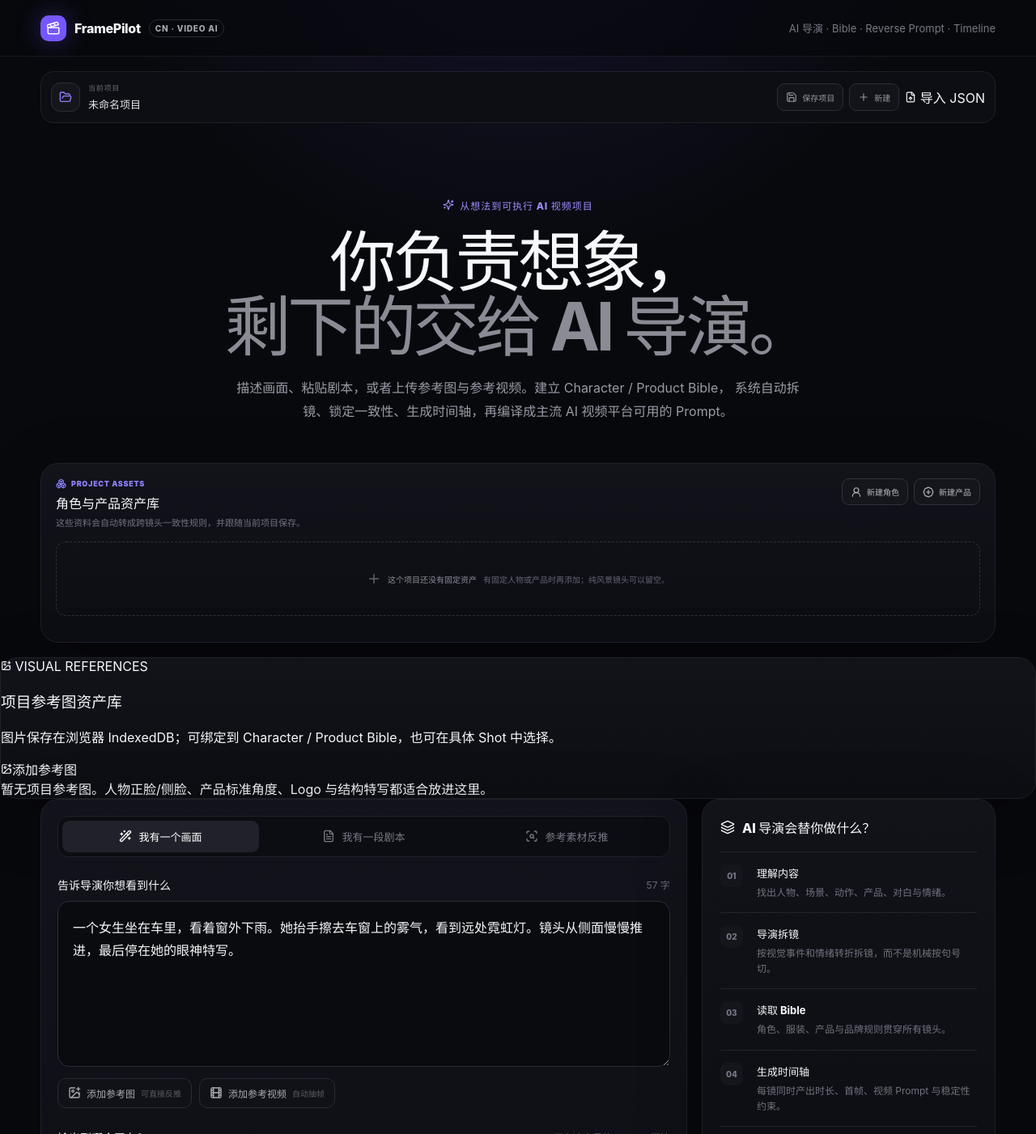
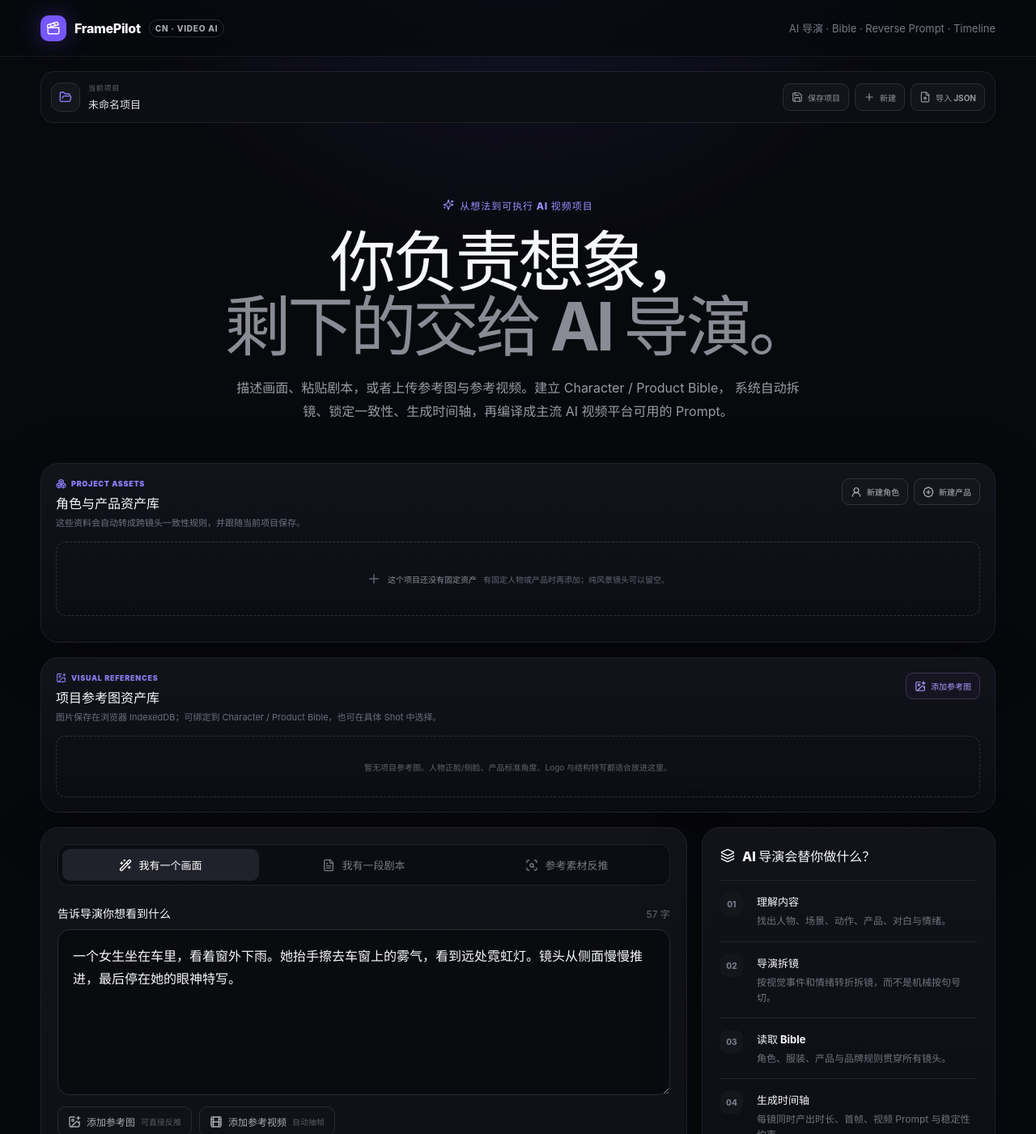
Before and after one commit to kk001-z/-, a React (Vite) app: page / in a window 1280 px wide. Shown: the top 1401 px of the page at 81% size. Built offline with nearby package versions, Linux system fonts and the light colour scheme.

Commit message:
style(v0.8): add visual asset library and per-shot reference UI

```diff
--- a/src/styles.css
+++ b/src/styles.css
@@ -1034,3 +1034,246 @@ textarea.reference-context { min-height:94px; }
 @media (max-width:620px) {
   .shot-revision { grid-template-columns:1fr; }
 }
+
+
+.project-import {
+  min-height:34px;
+  padding:7px 10px;
+  border:1px solid #2b2d36;
+  background:#131419;
+  color:#9496a0;
+  border-radius:9px;
+  display:flex;
+  align-items:center;
+  gap:6px;
+  font-size:10px;
+  font-weight:700;
+  cursor:pointer;
+}
+.project-import:hover {
+  border-color:#494c59;
+  color:#d0d2d8;
+}
+
+.asset-library {
+  width:min(1180px,calc(100% - 40px));
+  margin:0 auto 18px;
+  padding:18px;
+}
+.asset-library-head {
+  display:flex;
+  align-items:flex-start;
+  justify-content:space-between;
+  gap:16px;
+}
+.asset-library-head > div > span {
+  display:flex;
+  align-items:center;
+  gap:6px;
+  color:#8879e8;
+  font-size:9px;
+  font-weight:900;
+  letter-spacing:.08em;
+}
+.asset-library-head h3 {
+  margin:5px 0;
+  font-size:16px;
+}
+.asset-library-head p {
+  margin:0;
+  color:#6a6d79;
+  font-size:11px;
+  line-height:1.55;
+}
+.asset-upload {
+  border:1px solid #39334f;
+  background:#171422;
+  color:#a89cff;
+  border-radius:9px;
+  padding:8px 10px;
+  display:flex;
+  align-items:center;
+  gap:6px;
+  font-size:10px;
+  font-weight:800;
+  cursor:pointer;
+}
+.asset-library-empty {
+  margin-top:14px;
+  min-height:76px;
+  display:grid;
+  place-items:center;
+  text-align:center;
+  border:1px dashed #2d2f38;
+  border-radius:12px;
+  color:#60636e;
+  font-size:10px;
+  padding:16px;
+}
+.asset-grid {
+  margin-top:14px;
+  display:grid;
+  grid-template-columns:repeat(4,minmax(0,1fr));
+  gap:9px;
+}
+.asset-card {
+  position:relative;
+  overflow:hidden;
+  border:1px solid #282a33;
+  background:#101116;
+  border-radius:12px;
+}
+.asset-thumb {
+  aspect-ratio:4 / 3;
+  background:#08090d;
+  border-bottom:1px solid #282a33;
+}
+.asset-thumb img {
+  width:100%;
+  height:100%;
+  object-fit:cover;
+  display:block;
+}
+.asset-card-body {
+  padding:9px;
+}
+.asset-card-body > strong {
+  display:block;
+  white-space:nowrap;
+  overflow:hidden;
+  text-overflow:ellipsis;
+  color:#b9bbc3;
+  font-size:10px;
+}
+.asset-card-body > span {
+  display:block;
+  color:#555863;
+  font-size:8px;
+  margin:3px 0 7px;
+}
+.asset-card-body select {
+  width:100%;
+  border:1px solid #292b34;
+  background:#15161c;
+  color:#787b87;
+  border-radius:7px;
+  padding:6px;
+  outline:0;
+  font-size:8px;
+}
+.asset-bindings {
+  display:flex;
+  flex-wrap:wrap;
+  gap:4px;
+  margin-top:7px;
+}
+.asset-bindings button {
+  max-width:100%;
+  border:1px solid #393452;
+  background:#171522;
+  color:#8177b5;
+  border-radius:6px;
+  padding:4px 5px;
+  display:flex;
+  align-items:center;
+  gap:3px;
+  font-size:7px;
+}
+.asset-bindings small {
+  color:#4f525c;
+  font-size:7px;
+}
+.asset-delete {
+  position:absolute;
+  top:6px;
+  right:6px;
+  width:28px;
+  height:28px;
+  display:grid;
+  place-items:center;
+  border:1px solid rgba(255,255,255,.1);
+  background:rgba(8,9,13,.72);
+  color:#8c7077;
+  border-radius:8px;
+  backdrop-filter:blur(10px);
+}
+
+.shot-reference-picker {
+  margin-top:8px;
+  padding-top:8px;
+  border-top:1px solid #24262e;
+}
+.shot-reference-title {
+  display:flex;
+  justify-content:space-between;
+  align-items:center;
+  gap:8px;
+  margin-bottom:6px;
+}
+.shot-reference-title span {
+  display:flex;
+  align-items:center;
+  gap:5px;
+  color:#747783;
+  font-size:8px;
+  font-weight:800;
+}
+.shot-reference-title small {
+  color:#4f525c;
+  font-size:7px;
+}
+.shot-reference-grid {
+  display:flex;
+  gap:5px;
+  overflow-x:auto;
+  padding-bottom:2px;
+}
+.shot-reference {
+  position:relative;
+  flex:0 0 62px;
+  height:48px;
+  overflow:hidden;
+  padding:0;
+  border:1px solid #292b34;
+  background:#0d0e13;
+  border-radius:7px;
+}
+.shot-reference img {
+  width:100%;
+  height:100%;
+  object-fit:cover;
+  display:block;
+  opacity:.62;
+}
+.shot-reference.active {
+  border-color:#7765ef;
+  box-shadow:0 0 0 1px rgba(119,101,239,.22);
+}
+.shot-reference.active img { opacity:1; }
+.shot-reference > span {
+  position:absolute;
+  left:3px;
+  right:3px;
+  bottom:3px;
+  padding:2px 3px;
+  border-radius:4px;
+  display:flex;
+  align-items:center;
+  justify-content:center;
+  gap:2px;
+  background:rgba(7,8,12,.82);
+  color:#b3a9ff;
+  font-size:6px;
+}
+
+@media (max-width:900px) {
+  .asset-grid { grid-template-columns:repeat(2,minmax(0,1fr)); }
+}
+@media (max-width:560px) {
+  .asset-library {
+    width:min(100% - 24px,1180px);
+    padding:14px;
+  }
+  .asset-library-head { flex-direction:column; }
+  .asset-grid { grid-template-columns:1fr 1fr; }
+}
```
